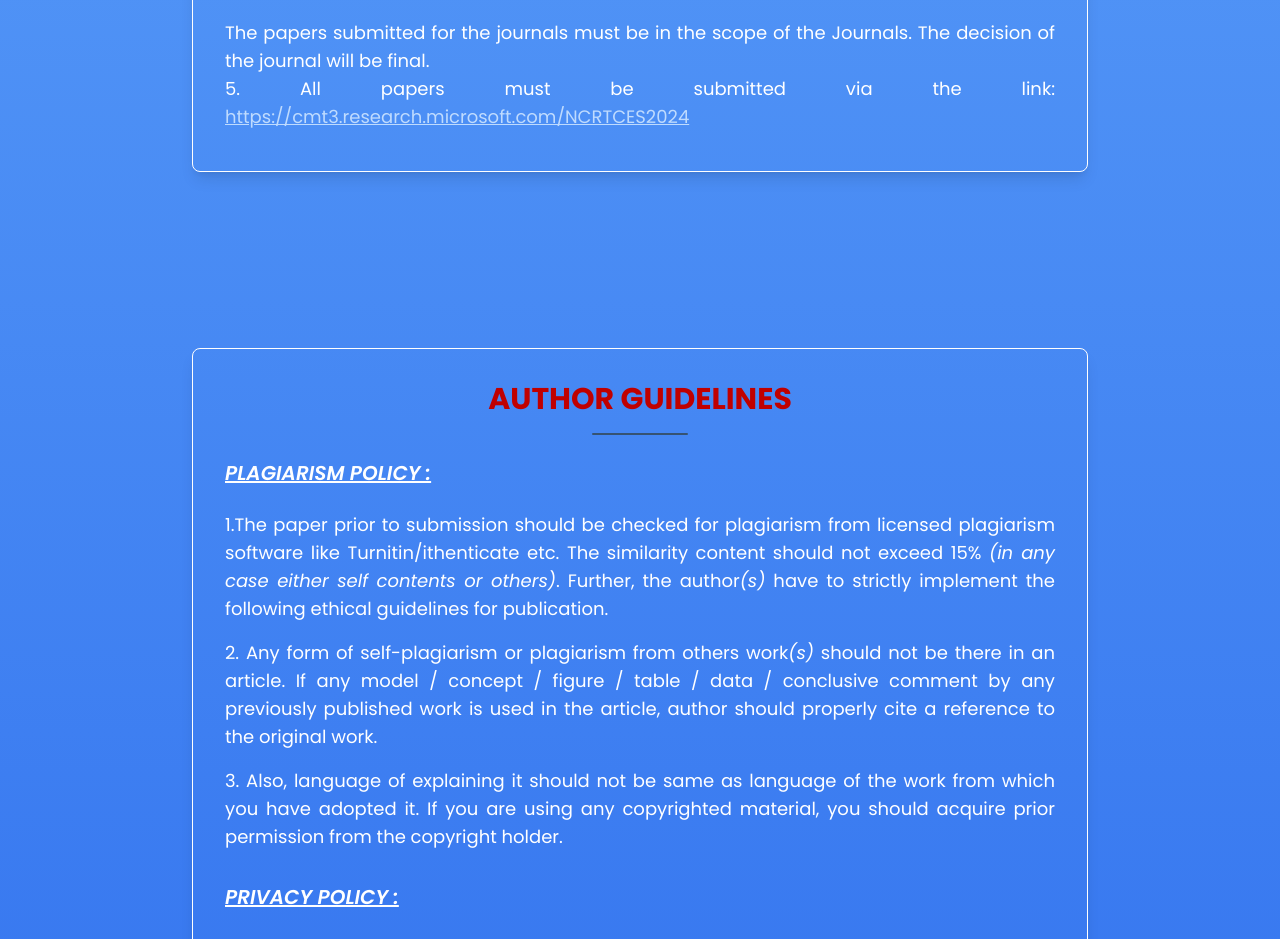
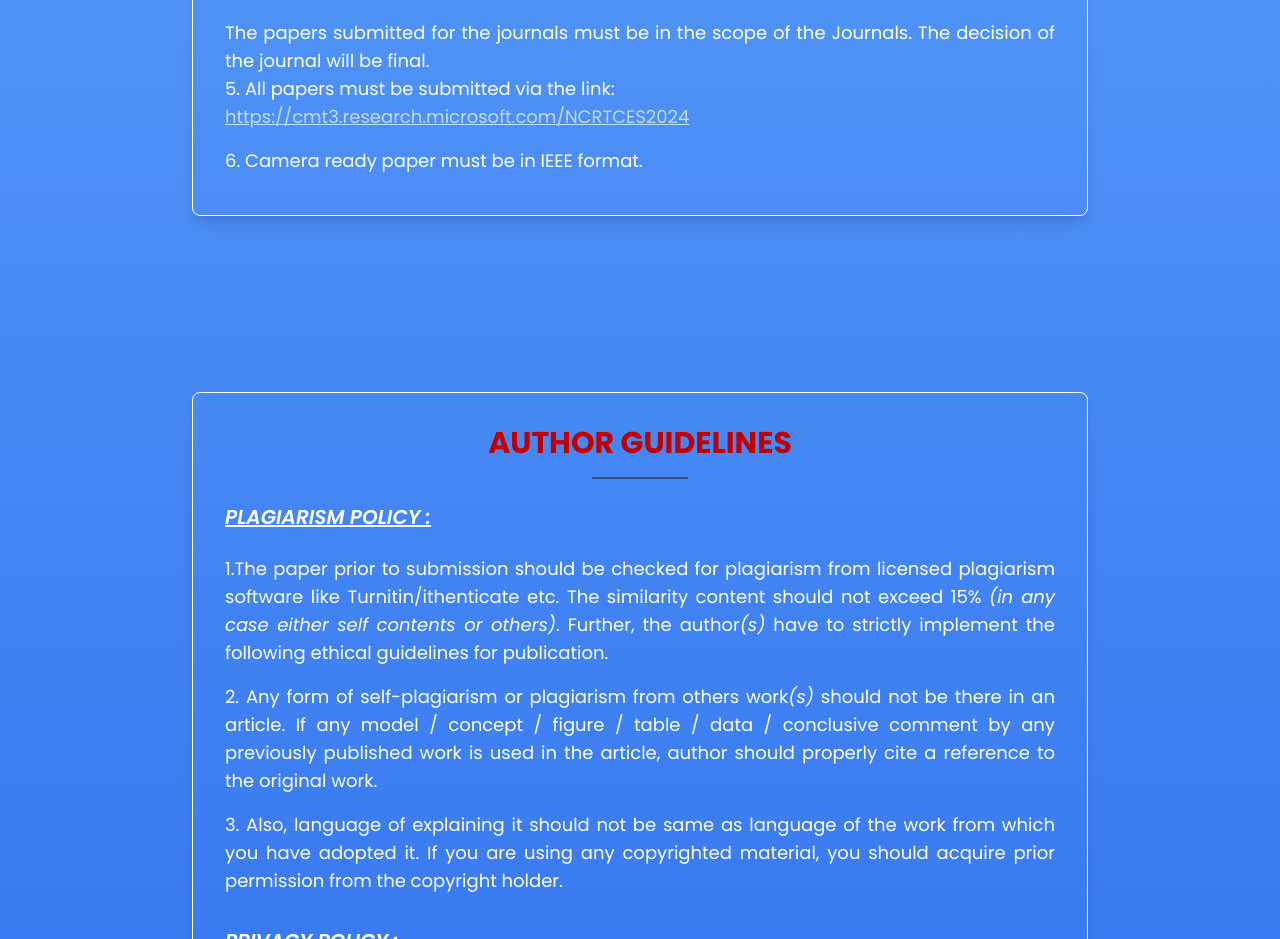
Before and after one commit to c4dr-me/ncrtces-website, a React (Vite) app: page / in a window 1280 px wide. Shown: the part 7000-7939 px from the top of the page. Built offline with nearby package versions, Linux system fonts and the light colour scheme.

Commit message:
after-commit

```diff
--- a/pages/guide.jsx
+++ b/pages/guide.jsx
@@ -33,7 +33,10 @@ const Guide = () => {
               </p>
               <p className="py-2">
               The papers submitted for the journals must be in the scope of the Journals. The decision of the journal will be final.<br/>
-                5. All papers must be submitted via the link: <a href="https://cmt3.research.microsoft.com/NCRTCES2024" className='text-blue-200 underline hover:text-blue-100'>https://cmt3.research.microsoft.com/NCRTCES2024</a>
+                5. All papers must be submitted via the link: <a href="https://cmt3.research.microsoft.com/NCRTCES2024" className='text-blue-200 break-words underline hover:text-blue-100'><br />https://cmt3.research.microsoft.com/NCRTCES2024</a>
+              </p>
+              <p className="py-2">
+                6. Camera ready paper must be in IEEE format.
               </p>
             </div>
           </div>
```
